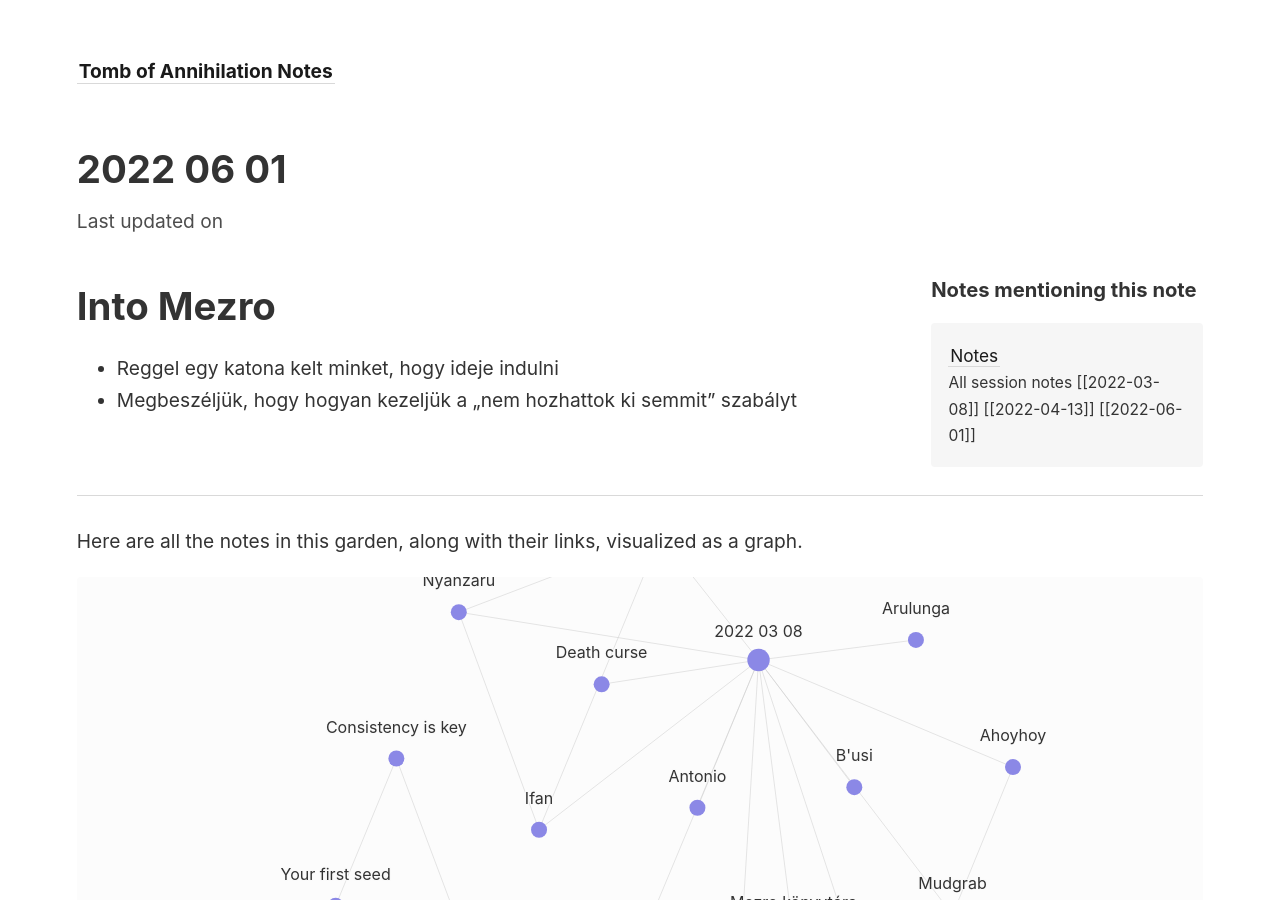
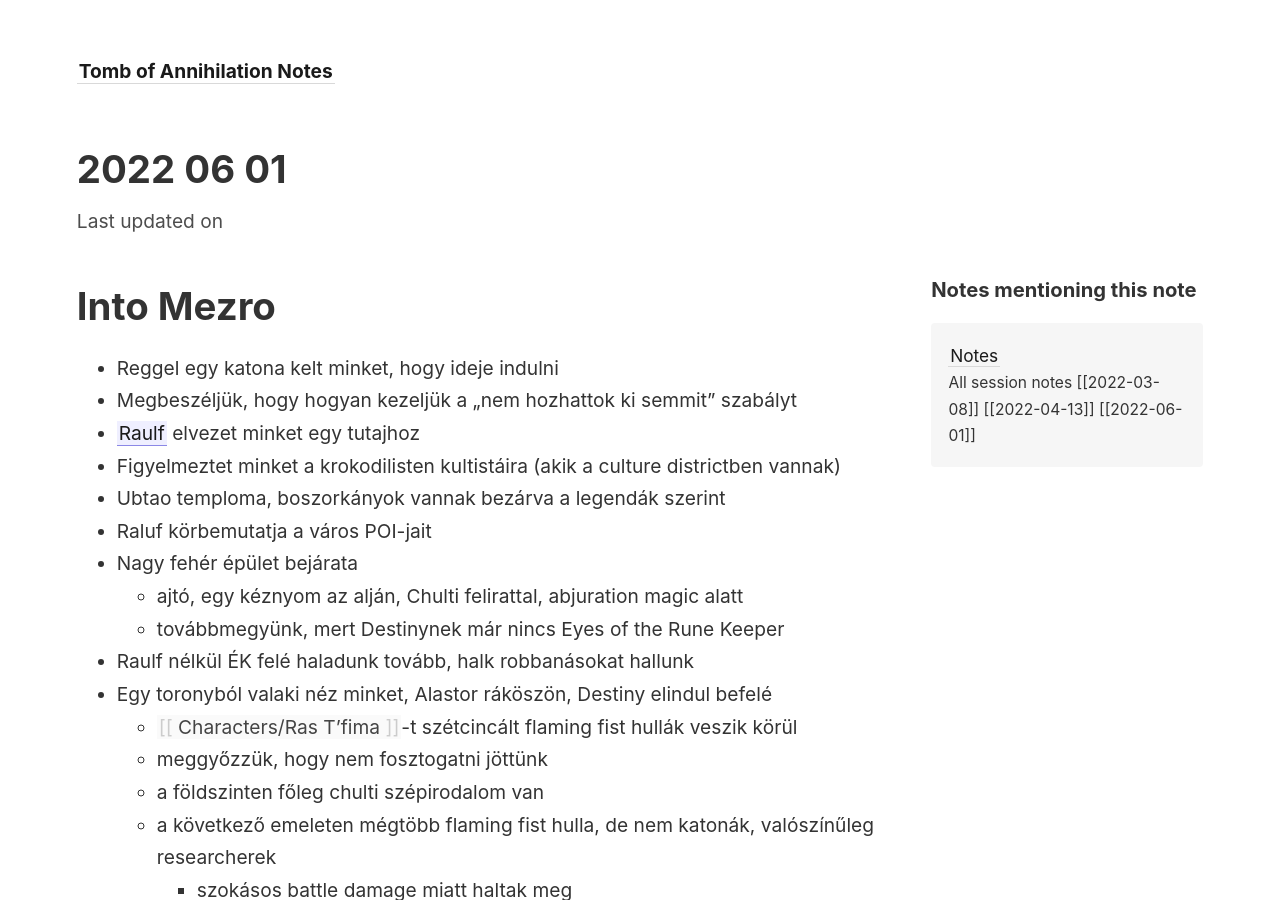
Before and after one commit to bucsi/toa-notes, a Jekyll site: the page built from _notes/2022-06-01.md, in a window 1280 px wide and 900 px high. Built offline with Jekyll 4.4.1, drawn with Linux system fonts in a browser that asks for light colours; some of the changed text lies outside the part shown.

Commit message:
mid session

```diff
--- a/_notes/2022-06-01.md
+++ b/_notes/2022-06-01.md
@@ -4,3 +4,25 @@
 # Into Mezro
 - Reggel egy katona kelt minket, hogy ideje indulni
 - Megbeszéljük, hogy hogyan kezeljük a „nem hozhattok ki semmit” szabályt
+- [[Raulf]] elvezet minket egy tutajhoz
+- Figyelmeztet minket a krokodilisten kultistáira (akik a culture districtben vannak)
+- Ubtao temploma, boszorkányok vannak bezárva a legendák szerint
+- Raluf körbemutatja a város POI-jait
+- Nagy fehér épület bejárata
+	- ajtó, egy kéznyom az alján, Chulti felirattal, abjuration magic alatt
+	- továbbmegyünk, mert Destinynek már nincs Eyes of the Rune Keeper
+- Raulf nélkül ÉK felé haladunk tovább, halk robbanásokat hallunk
+- Egy toronyból valaki néz minket, Alastor ráköszön, Destiny elindul befelé
+	- [[Characters/Ras T'fima]]-t szétcincált flaming fist hullák veszik körül
+	- meggyőzzük, hogy nem fosztogatni jöttünk
+	- a földszinten főleg chulti szépirodalom van
+	- a következő emeleten mégtöbb flaming fist hulla, de nem katonák, valószínűleg researcherek
+		- szokásos battle damage miatt haltak meg
+		- itt tudományos írások vannak, egyre inkább commonul
+	- 3. emelet: relatív rend, de jártak itt is előttünk
+		- Alston talál egy könyvet, ami ígéretes
+	- Bu'si észreveszi, hogy felfelé egyre büdösebb van
+	- 4. emelet: ritkásabb polcok, asztal, az asztalnál ül egy csuhás alak (a bűz forrása)
+		- 3-4 napja csak olvas, nem találja a megoldást
+		- Alastor [[Lore/]Könyv]] -ben észreveszi, hogy az 5. fejezet ki van tépve
+		- Destiny megtudja tőle, hogy ha kifosztanád Mezro kincseit, megőrülsz, és a városhatáron kívül elporladnak a kincsek
```
Also changed, not shown: _notes/2022-03-08.md (+1 -1 lines), _notes/Characters/Ras T'fima.md (added, +2 -0 lines), _notes/Characters/Raulf.md (added, +2 -0 lines), _notes/Locations/Ubtao's Heart.md (added, +3 -0 lines), _notes/Lore/Death Curse.md (+3 -2 lines), _notes/Lore/]Könyv.md (added, +3 -0 lines), _notes/Raz X.md (added, +3 -0 lines), _notes/Stats.md (+1 -0 lines).
